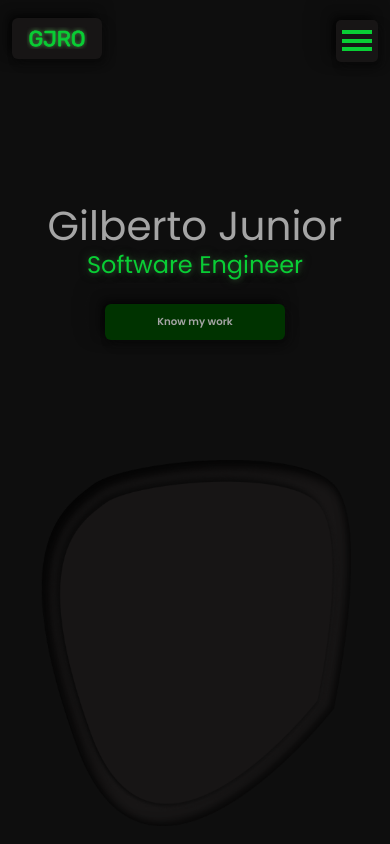
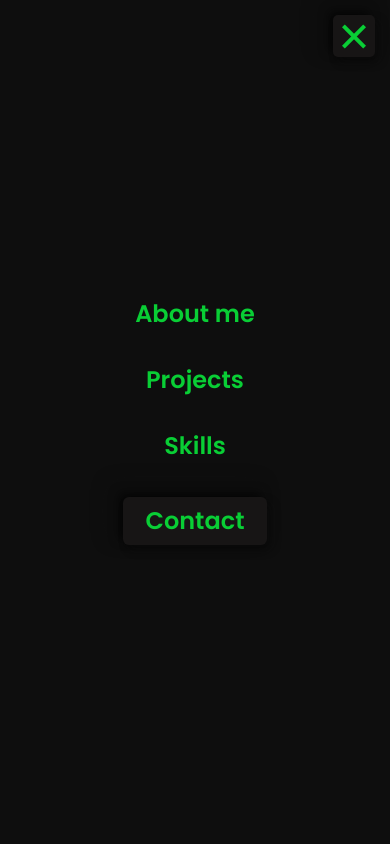
Before and after one commit to gjro/my-portfolio, a React (Create React App) app: page / in a window 390 px wide. Shown: the top 844 px of the page. Built offline with nearby package versions, Linux system fonts and the light colour scheme.

Commit message:
toggle button done

```diff
--- a/src/components/header/index.js
+++ b/src/components/header/index.js
@@ -1,9 +1,11 @@
 import styles from "./style.module.scss";
 import Logo from "../../iconComponents/LogoIcon";
+import { useRef } from "react";
 
 function Header() {
+	const menuContainerRef = useRef(null);
 	function handleToggle() {
-		console.log("toggle");
+		menuContainerRef.current.classList.toggle(styles.on);
 	}
 
 	return (
@@ -13,7 +15,10 @@ function Header() {
 					<Logo className={styles.logo} />
 				</a>
 			</div>
-			<div className={`${styles.menuContainer} ${styles.on}`}>
+			<div
+				ref={menuContainerRef}
+				className={`${styles.menuContainer} ${styles.on}`}
+			>
 				<div onClick={handleToggle} className={styles.menuToggle}>
 					<div className={styles.row1}></div>
 					<div className={styles.row2}></div>
--- a/src/components/header/style.module.scss
+++ b/src/components/header/style.module.scss
@@ -80,8 +80,8 @@
 			}
 		}
 
-		.on {
-			position: absolute;
+		&.on {
+			position: fixed;
 			top: 0;
 			left: 0;
 
@@ -119,7 +119,7 @@
 				top: 15px;
 
 				.row1 {
-					transform: rotate(45deg) translate(5px, 6px);
+					transform: rotate(45deg) translate(6px, 6px);
 				}
 
 				.row2 {
@@ -127,7 +127,7 @@
 				}
 
 				.row3 {
-					transform: rotate(-45deg) translate(5px, -6px);
+					transform: rotate(-45deg) translate(6px, -6px);
 				}
 			}
 		}
```
